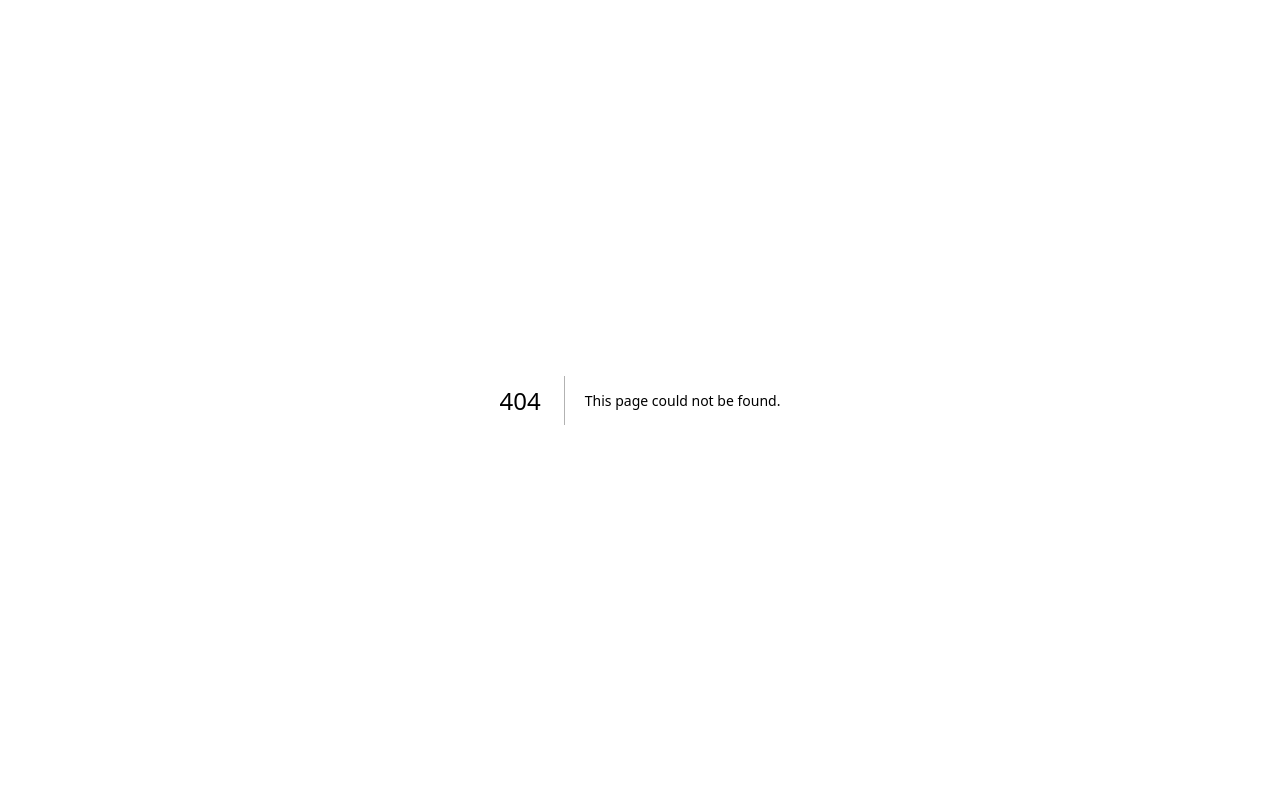
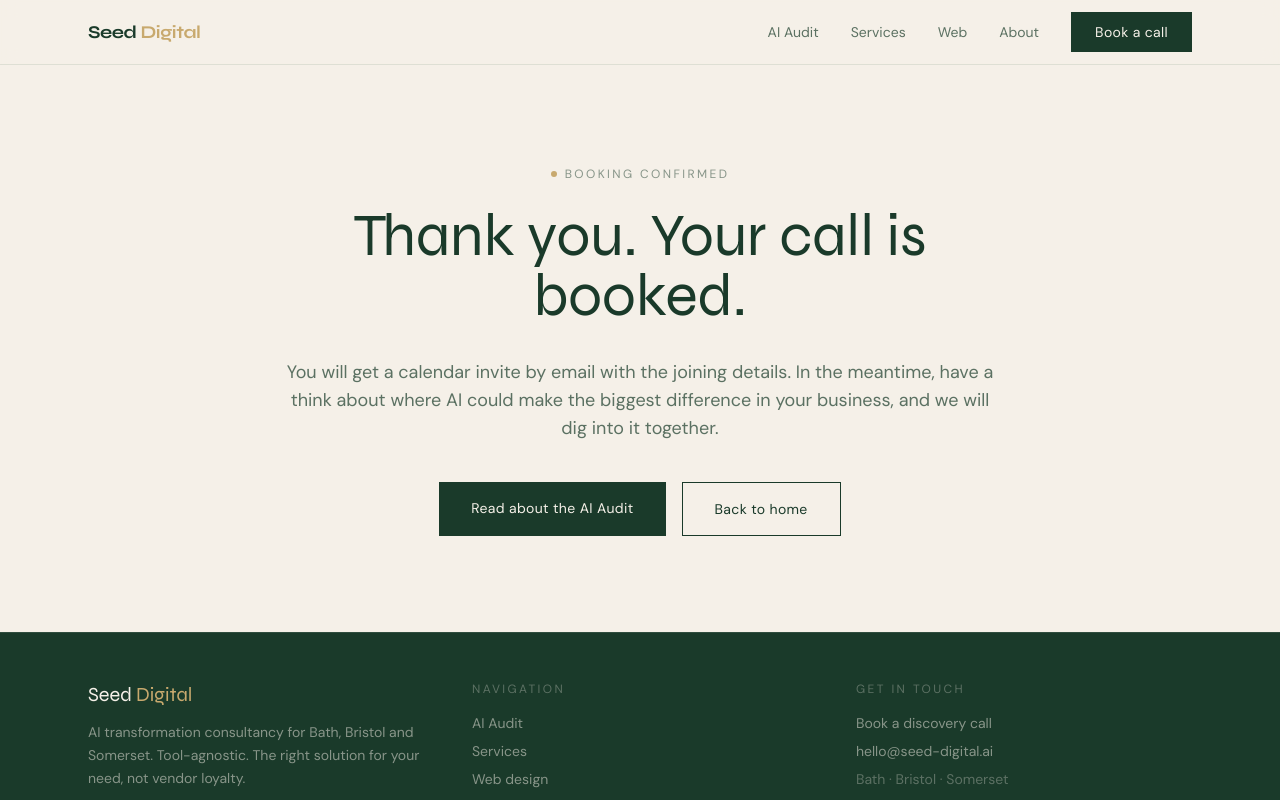
Before and after one commit to djrdunton-pocket/seed-digital, a Next.js app: page /thank-you in a window 1280 px wide. Before the commit this address had no page. Shown: the top 800 px of the page. Built offline with nearby package versions, Linux system fonts and the light colour scheme.

Commit message:
Add /thank-you page firing GA4 conversion event for Calendly bookings

```diff
--- /dev/null
+++ b/app/components/ThankYou.tsx
@@ -0,0 +1,60 @@
+'use client';
+
+import { useEffect } from 'react';
+import Link from 'next/link';
+
+// If/when you have the Google Ads conversion action label, set it here as
+// 'AW-18184812773/xxxxxxxxxxxxxxx' and the Ads conversion will also fire.
+// Leave empty to fire only the GA4 event (recommended until the label is ready).
+const ADS_CONVERSION_SEND_TO = '';
+
+export default function ThankYou() {
+  useEffect(() => {
+    if (typeof window === 'undefined' || typeof window.gtag !== 'function') return;
+
+    // GA4 conversion event. Mark "discovery_call_booked" as a key event in GA4,
+    // then import it into Google Ads as a conversion.
+    window.gtag('event', 'discovery_call_booked', {
+      event_category: 'lead',
+      event_label: 'Calendly discovery call booked',
+    });
+
+    // Optional direct Google Ads conversion (only fires if a label is set above).
+    if (ADS_CONVERSION_SEND_TO) {
+      window.gtag('event', 'conversion', { send_to: ADS_CONVERSION_SEND_TO });
+    }
+  }, []);
+
+  return (
+    <section className="min-h-[70vh] flex items-center pt-16">
+      <div className="max-w-3xl mx-auto px-6 py-24 text-center">
+        <div className="inline-flex items-center gap-2 mb-6">
+          <span className="w-1.5 h-1.5 rounded-full bg-[#c8a96e]" />
+          <span className="text-xs tracking-[0.2em] uppercase text-[#1a3a2a]/50">Booking confirmed</span>
+        </div>
+        <h1 className="font-syne font-light text-4xl md:text-6xl text-[#1a3a2a] leading-tight">
+          Thank you. Your call is booked.
+        </h1>
+        <p className="mt-8 text-lg text-[#1a3a2a]/70">
+          You will get a calendar invite by email with the joining details. In
+          the meantime, have a think about where AI could make the biggest
+          difference in your business, and we will dig into it together.
+        </p>
+        <div className="mt-10 flex flex-col sm:flex-row gap-4 justify-center">
+          <Link
+            href="/ai-audit"
+            className="px-8 py-4 text-sm tracking-wide text-center bg-[#1a3a2a] text-[#f5f0e8] hover:bg-[#1a3a2a]/90 transition-colors"
+          >
+            Read about the AI Audit
+          </Link>
+          <Link
+            href="/"
+            className="px-8 py-4 text-sm tracking-wide text-center border border-[#1a3a2a] text-[#1a3a2a] hover:bg-[#1a3a2a]/5 transition-colors"
+          >
+            Back to home
+          </Link>
+        </div>
+      </div>
+    </section>
+  );
+}
--- /dev/null
+++ b/app/thank-you/page.tsx
@@ -0,0 +1,23 @@
+import type { Metadata } from 'next';
+import Nav from '../components/Nav';
+import ThankYou from '../components/ThankYou';
+import SiteFooter from '../components/SiteFooter';
+
+export const metadata: Metadata = {
+  title: 'Thank you — Seed Digital',
+  description: 'Your discovery call is booked.',
+  robots: { index: false, follow: false },
+  alternates: { canonical: 'https://seed-digital.ai/thank-you' },
+};
+
+export default function ThankYouPage() {
+  return (
+    <>
+      <Nav />
+      <main>
+        <ThankYou />
+      </main>
+      <SiteFooter />
+    </>
+  );
+}
```
